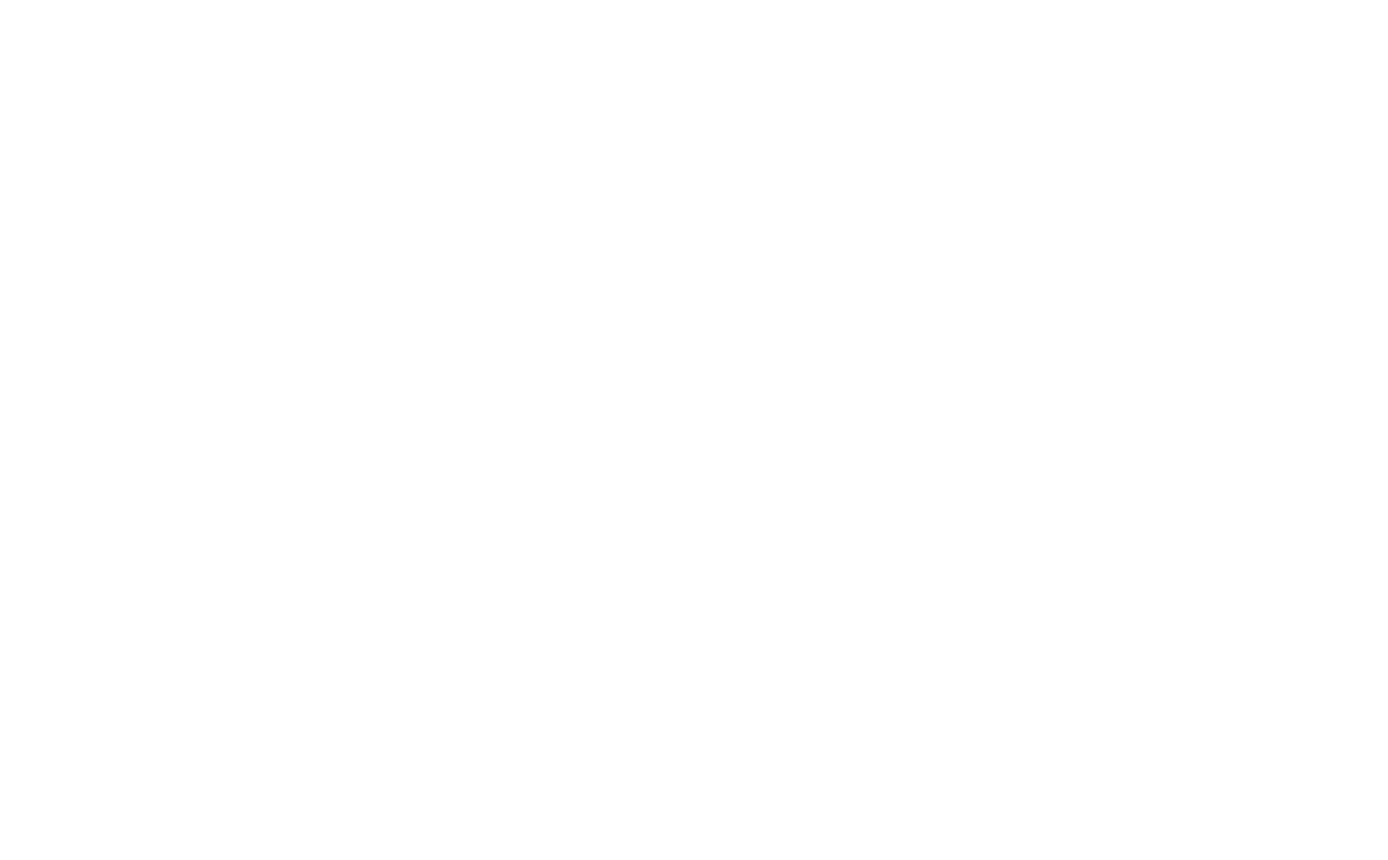
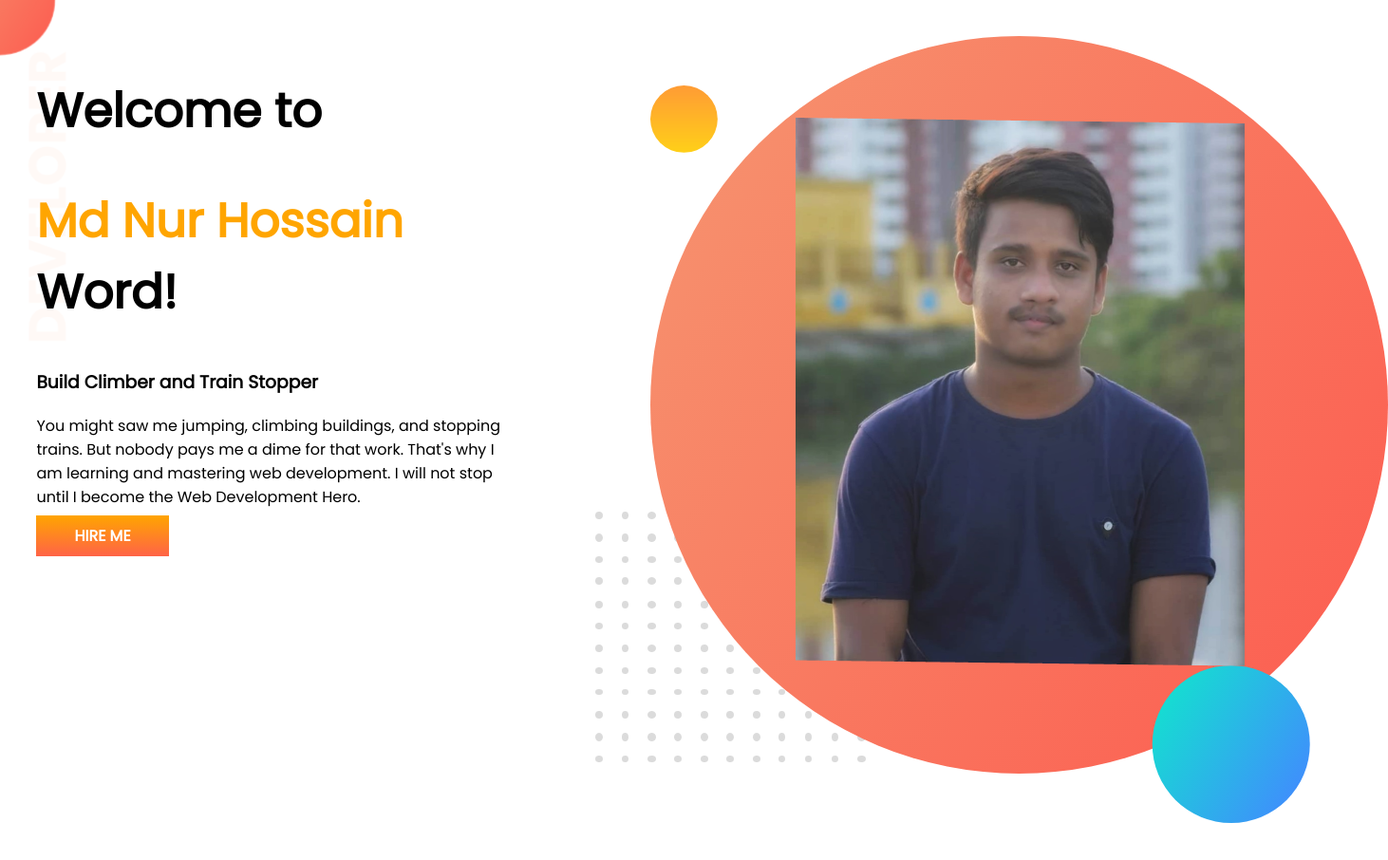
Before and after one commit to nurhossain25/developer-portfolio, a plain HTML site: page index.html in a window 1280 px wide. Shown: the whole page at 95% size, 1462 px wide, since content can reach past the window. Before the commit the page ends 800 px from the top, so only its background shows below. Drawn offline with Linux system fonts and the light colour scheme.

Commit message:
top banner added

```diff
--- a/index.html
+++ b/index.html
@@ -1,12 +1,35 @@
 <!DOCTYPE html>
 <html lang="en">
+
 <head>
     <meta charset="UTF-8">
     <meta http-equiv="X-UA-Compatible" content="IE=edge">
     <meta name="viewport" content="width=device-width, initial-scale=1.0">
     <title>Md Nur Hossain Portfolio</title>
+    <link rel="preconnect" href="https://fonts.googleapis.com">
+    <link rel="preconnect" href="https://fonts.gstatic.com" crossorigin>
+    <link href="https://fonts.googleapis.com/css2?family=Poppins&display=swap" rel="stylesheet">
+    <link rel="stylesheet" href="style.css">
 </head>
+
 <body>
+    <section class="top-banner">
+        <div class="half-width">
+            <h1>Welcome to</h1>
+            <h1><span class="orange-color">Md Nur Hossain</span> Word!</h1>
+            <h3>Build Climber and Train Stopper</h3>
+            <p>You might saw me jumping, climbing buildings, and stopping trains. But nobody pays me a dime for that
+                work.
+                That's why I am learning and mastering web development. I will not stop until I become the Web
+                Development
+                Hero.</p>
+            <a class="link-button" target="_blank" href="https://www.linkedin.com/company/programminghero/">HIRE ME</a>
+        </div>
+        <div class="half-width">
+            <img src="images/nur-bg.png" alt="">
+        </div>
+    </section>
 
 </body>
+
 </html>
--- a/style.css
+++ b/style.css
@@ -0,0 +1,39 @@
+body {
+    font-family: 'Poppins', sans-serif;
+    margin: 0;
+}
+
+h1 {
+    font-size: 50px;
+}
+
+.orange-color {
+    color: orange;
+}
+
+section {
+    display: flex;
+}
+
+.half-width {
+    width: 50%;
+    padding: 3%;
+}
+
+.half-width {
+    width: 40%;
+}
+
+.link-button {
+    text-decoration: none;
+    background-color: orange;
+    padding: 10px 40px;
+    background-image: linear-gradient(orange, tomato);
+    color: white;
+    font-weight: 700;
+}
+
+.top-banner {
+    background-image: url(images/top-banner.png);
+    background-repeat: no-repeat;
+}
```
Also changed, not shown: images/IMG_20210817_175130_585-01.jpeg (added), images/dream-bg.png (added), images/exp-bg.png (added), images/jhankar.png (added), images/jhankar2.png (added), images/my-bg.png (added), images/my-bg2.png (added), images/nur-bg.png (added), images/top-banner.png (added), 7 other files.
